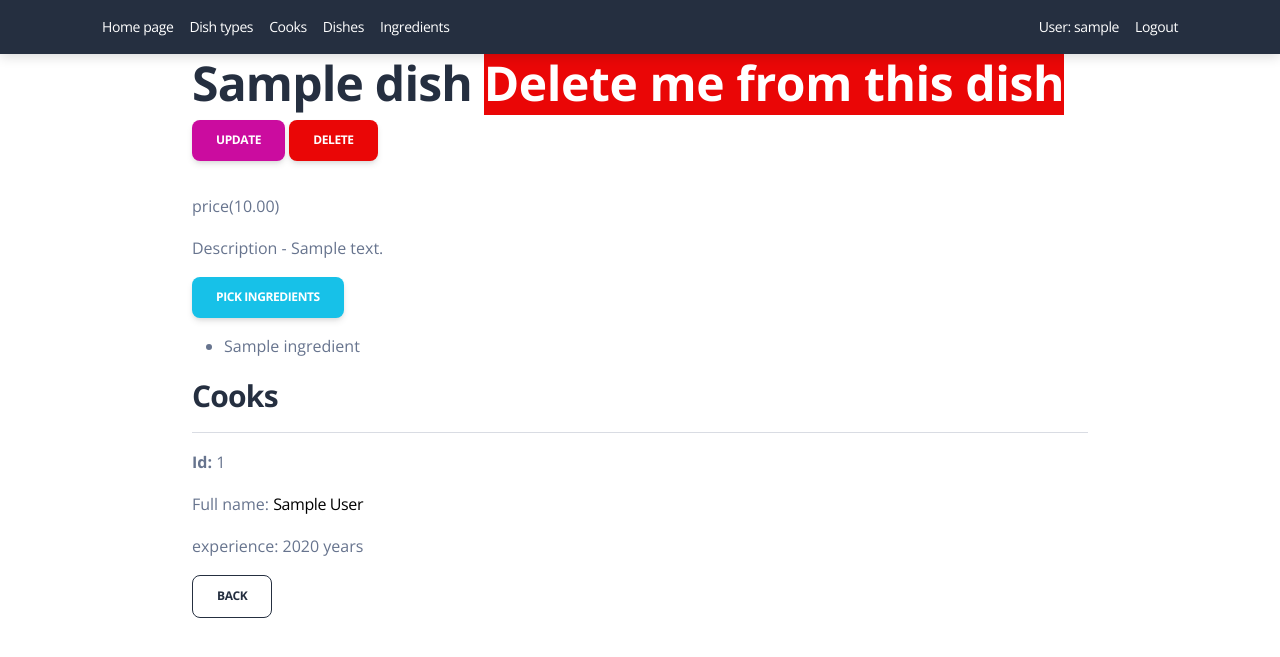
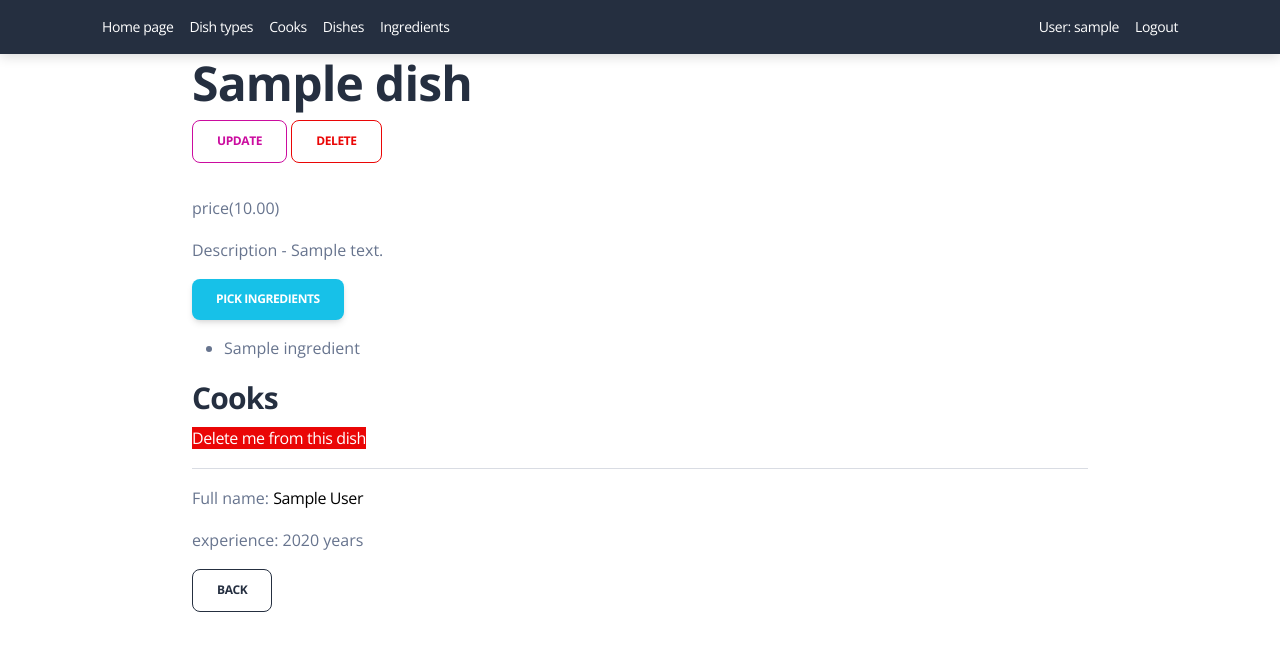
Before and after one commit to WDemidenko/restaurant_kitchen_service, a Django app: page /dishes/1/ in a window 1280 px wide. Shown: the top 657 px of the page. Run offline with Django 4.2, Linux system fonts and the light colour scheme; a user stored in the database is signed in; tables that the repository leaves empty hold one stand-in row (values such as "Sample post"); some libraries are stand-ins or nearby versions.

Commit message:
rework dish detail html template

```diff
--- a/kitchen/forms.py
+++ b/kitchen/forms.py
@@ -15,11 +15,12 @@ class DishForm(forms.ModelForm):
     cooks = forms.ModelMultipleChoiceField(
         queryset=get_user_model().objects.all(),
         widget=forms.CheckboxSelectMultiple,
+        required=False
     )
 
     class Meta:
         model = Dish
-        fields = ["name", "description", "price", "dish_type", "cooks"]
+        fields = ["name", "description", "price", "dish_type"]
 
 
 class DishIngredientPickForm(forms.ModelForm):
--- a/templates/kitchen/dish_detail.html
+++ b/templates/kitchen/dish_detail.html
@@ -1,15 +1,10 @@
 {% extends "base.html" %}
 
 {% block content %}
-  <h1>{{ dish.name }}{% if user in dish.cooks.all %}
-    <a href="{% url "kitchen:assign_delete_cook" pk=dish.id %}" class="btn-danger">Delete me from this dish</a>
-  {% else %}
-    <a href="{% url "kitchen:assign_delete_cook" pk=dish.id %}" class="btn-success">Assign me to this dish</a>
-  {% endif %}
-  </h1>
+  <h1>{{ dish.name }}</h1>
    <p>
-    <a href="{% url 'kitchen:dish-update' pk=dish.id %}" class="btn btn-primary">Update</a>
-    <a href="{% url 'kitchen:dish-delete' pk=dish.id %}" class="btn btn-danger">Delete</a>
+    <a href="{% url 'kitchen:dish-update' pk=dish.id %}" class="btn btn-outline-primary">Update</a>
+    <a href="{% url 'kitchen:dish-delete' pk=dish.id %}" class="btn btn-outline-danger">Delete</a>
   </p>
   <p>price({{ dish.price }})</p>
   <p>Description - {{ dish.description }}</p>
@@ -28,10 +23,14 @@
 
   <div class="ml3">
     <h3>Cooks</h3>
+    {% if user in dish.cooks.all %}
+      <a href="{% url "kitchen:assign_delete_cook" pk=dish.id %}" class="btn-danger">Delete me from this dish</a>
+    {% else %}
+      <a href="{% url "kitchen:assign_delete_cook" pk=dish.id %}" class="btn-success">Assign me to this dish</a>
+    {% endif %}
 
     {% for cook in dish.cooks.all %}
       <hr>
-      <p class="text-muted"><strong>Id:</strong> {{ cook.id }} </p>
       <p>
         Full name: <a href="{% url 'kitchen:cook-detail' pk=cook.id %}">{{ cook.first_name }} {{ cook.last_name }}</a>
       <p>
```
